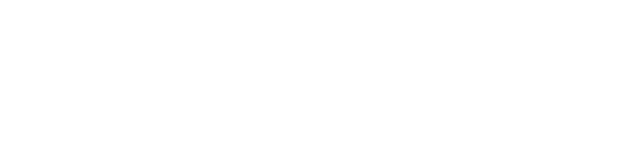
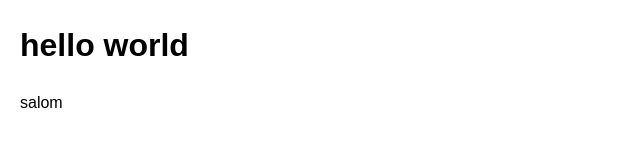
Before and after one commit to Ziyodulla08/starter, a plain HTML site: page index.html in a window 1280 px wide. Shown: the whole page, without its empty margins (0-640 px from the left). Drawn offline with Linux system fonts and the light colour scheme.

Commit message:
bu  kodda shu narsani qo'shdim

```diff
--- a/index.html
+++ b/index.html
@@ -9,12 +9,16 @@
   </head>
   <body>
     <header>
-      <div class="container"></div>
+      <div class="container">
+        <h1>hello world</h1>
+      </div>
     </header>
 
     <main>
       <section>
-        <div class="container"></div>
+        <div class="container">
+          <p>salom</p>
+        </div>
       </section>
 
       <section>
```
